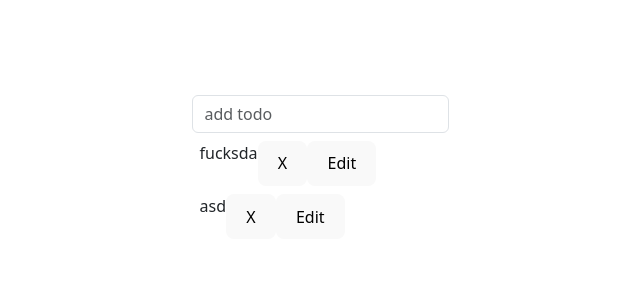
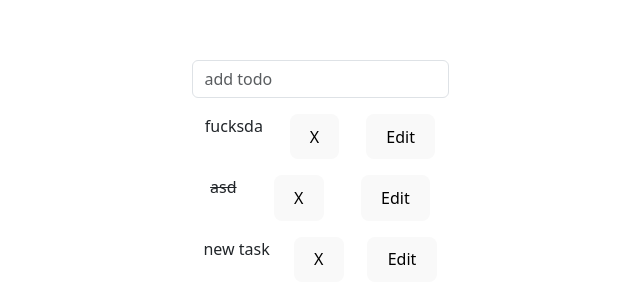
Before and after one commit to MohammadAsleZanjani/todo-react-app-axios, a React (Vite) app in the folder todo-app/: page / in a window 1280 px wide. Shown: the part 229-532 px from the top of the page, without its empty margins (320-960 px from the left). Built offline with nearby package versions, Linux system fonts and the light colour scheme; data requests are answered from the project's data file.

Commit message:
final retouch

```diff
--- a/todo-app/db.json
+++ b/todo-app/db.json
@@ -8,6 +8,11 @@
     {
       "id": "211",
       "todo": "asd",
+      "completed": true
+    },
+    {
+      "id": "2111",
+      "todo": "new task",
       "completed": false
     }
   ]
--- a/todo-app/src/components/TodoList.jsx
+++ b/todo-app/src/components/TodoList.jsx
@@ -94,8 +94,8 @@ const TodoList = () => {
       </form>
       {todos.map((todo) =>
         editableTodo && editableTodo.id === todo.id ? (
-          <div key={todo.id} style={{ display: "flex", justifyContent:"space-around" }}
-            className="bg-primary">
+          <div key={todo.id}
+            className="d-flex justify-content-around">
             <form onSubmit={handleEditTodo}>
               <input
                 type="text"
@@ -111,7 +111,7 @@ const TodoList = () => {
             <button onClick={() => setEditableTodo(null)}>X</button>
           </div>
         ) : (
-          <div key={todo.id} style={{ display: "flex", margin: "8px" }}>
+          <div key={todo.id} className="d-flex mt-3 justify-content-around">
             <p
               onClick={() => toggleComplete(todo)}
               style={{
```
Also changed, not shown: 1 other file (tests, documents, lock files or other folders).
